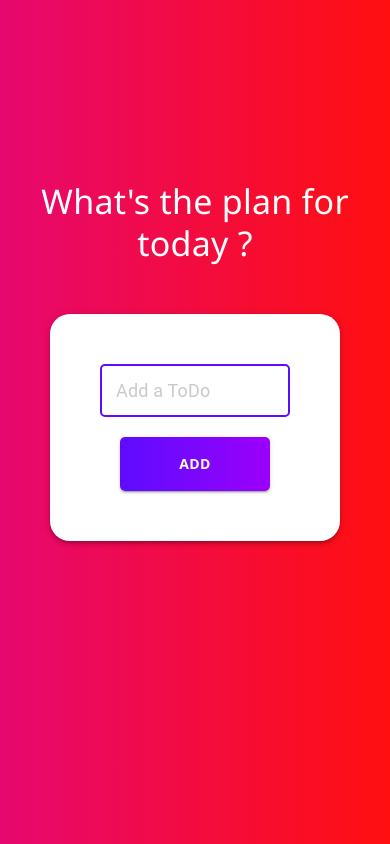
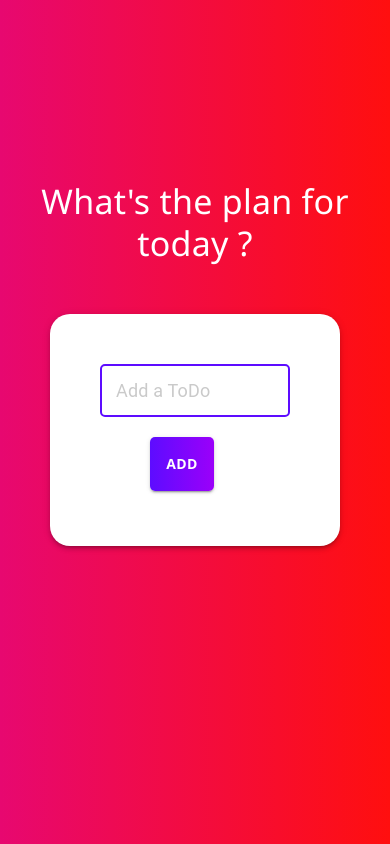
Before and after one commit to ToluAdegboyega/Plaana, a React (Create React App) app: page / in a window 390 px wide. Built offline with nearby package versions, Linux system fonts and the light colour scheme.

Commit message:
style: remove flex display.

```diff
--- a/src/components/TodoForm.js
+++ b/src/components/TodoForm.js
@@ -6,10 +6,6 @@ import InputBase from '@material-ui/core/InputBase';
 const useStyles = makeStyles((theme) => ({
     toDoForm: {
         width: "100%",
-        display: 'flex',
-        [theme.breakpoints.down('xs')]: {
-           flexDirection: 'column',
-        },
     },
     toDoInput: {
         padding: '14px',
@@ -41,10 +37,12 @@ const useStyles = makeStyles((theme) => ({
         textTransform: 'uppercase',
         fontWeight: '700',
         marginLeft: '20px',
+        marginBottom: '5px',
         fontFamily: 'Segoe UI',
         [theme.breakpoints.down('xs')]: {
             marginTop: '20px',
-            marginRight: '20px'
+            marginRight: '20px',
+            marginLeft: '50px'
         },
     },
     toDoEditButton: {
@@ -58,10 +56,12 @@ const useStyles = makeStyles((theme) => ({
         textTransform: 'uppercase',
         fontWeight: '700',
         marginLeft: '20px',
-        marginTop: '30px',
+        marginBottom: '5px',
         fontFamily: 'Segoe UI',
         [theme.breakpoints.down('xs')]: {
-            marginRight: '20px'
+            marginRight: '20px',
+            marginLeft: '40px',
+            marginTop: '20px',
         },
     },
 }));
```
